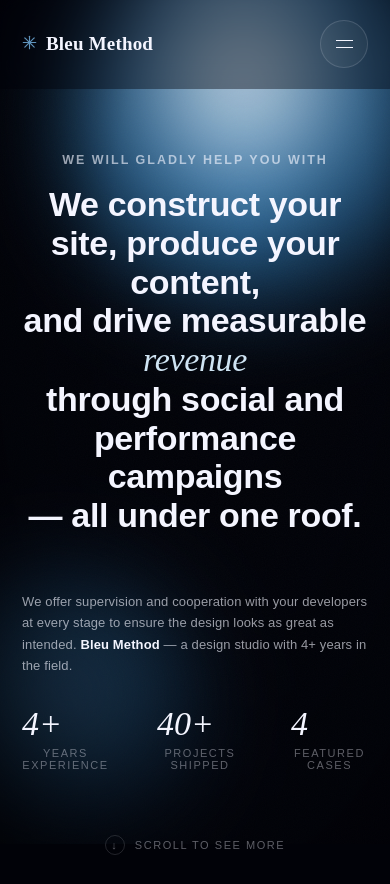
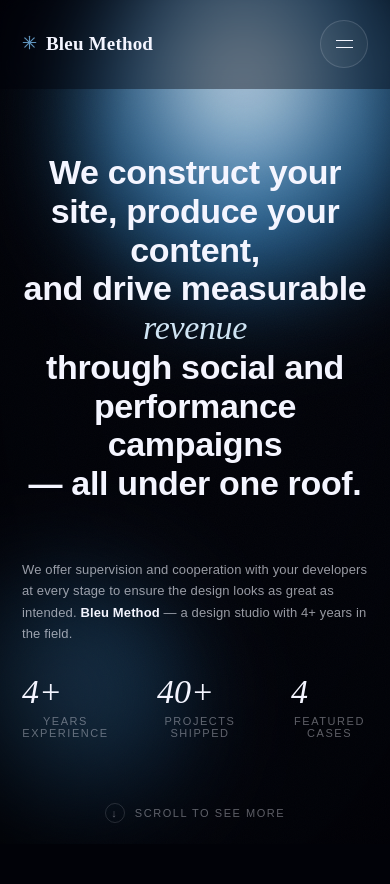
Before and after one commit to arsalandevx/bleumethod, a Flask app: page / in a window 390 px wide. Shown: the top 884 px of the page. Run offline with Flask 3, Linux system fonts and the light colour scheme; some web fonts are replaced.

Commit message:
fixed UI for mobile

```diff
--- a/templates/index.html
+++ b/templates/index.html
@@ -501,7 +501,6 @@
     <section id="home" class="view">
       <div class="home-inner">
         <div class="reveal">
-          <div class="eyebrow">We will gladly help you with</div>
           <h1 class="hero">
             We construct your site, produce your content,<br>
             and drive measurable <em>revenue</em><br>
```
